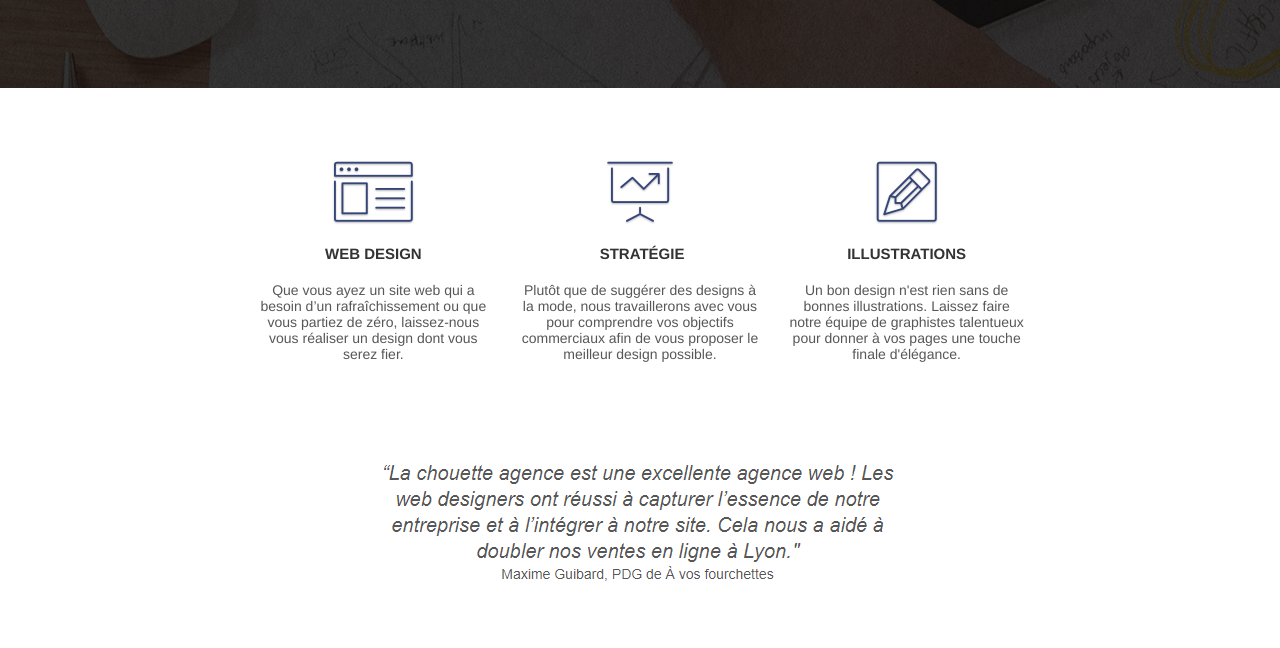
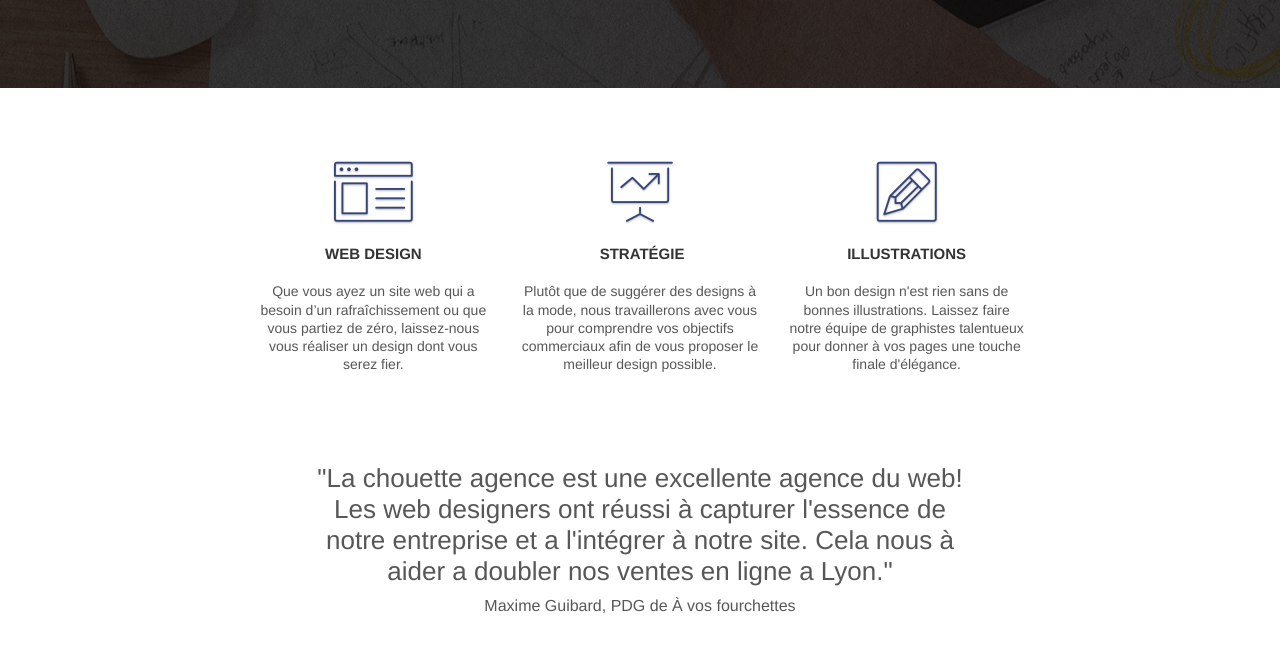
Before and after one commit to Perpel667/OPCR-DEVWEB-P4, a plain HTML site: page index.html in a window 1280 px wide. Shown: the part 482-1130 px from the top of the page. Drawn offline with Linux system fonts and the light colour scheme; grey boxes are pictures that could not be loaded; files whose address does not match are found by name.

Commit message:
Replace quote img into txt

```diff
--- a/css/style.css
+++ b/css/style.css
@@ -278,6 +278,13 @@ a:hover {
 }
 .row-txt {
   font-size: 14px;
+  line-height: 1.3;
+}
+.quote-txt {
+  font-size: 26px;
+}
+.quote-author {
+  font-size: 16px;
 }
 .row.row-no-gutters > [class^="col-"],
 .row.row-no-gutters > [class*=" col-"] {
--- a/index.html
+++ b/index.html
@@ -126,8 +126,12 @@
 					</div>
 					<div class="row voffset-lg voffset">
 						<div class="col-xs-12 col-md-8 col-md-offset-2 text-center">
-							<img alt="agence web, agence web paris, web design paris, stratégie web"
-								src="img/citation.png" />
+							<p class="quote-txt">
+								"La chouette agence est une excellente agence du web! Les web designers ont réussi à capturer l'essence de notre entreprise et a l'intégrer à notre site. Cela nous à aider a doubler nos ventes en ligne a Lyon."
+							</p>
+							<p class="quote-author">
+								Maxime Guibard, PDG de À vos fourchettes
+							</p>
 
 						</div>
 					</div>
```
